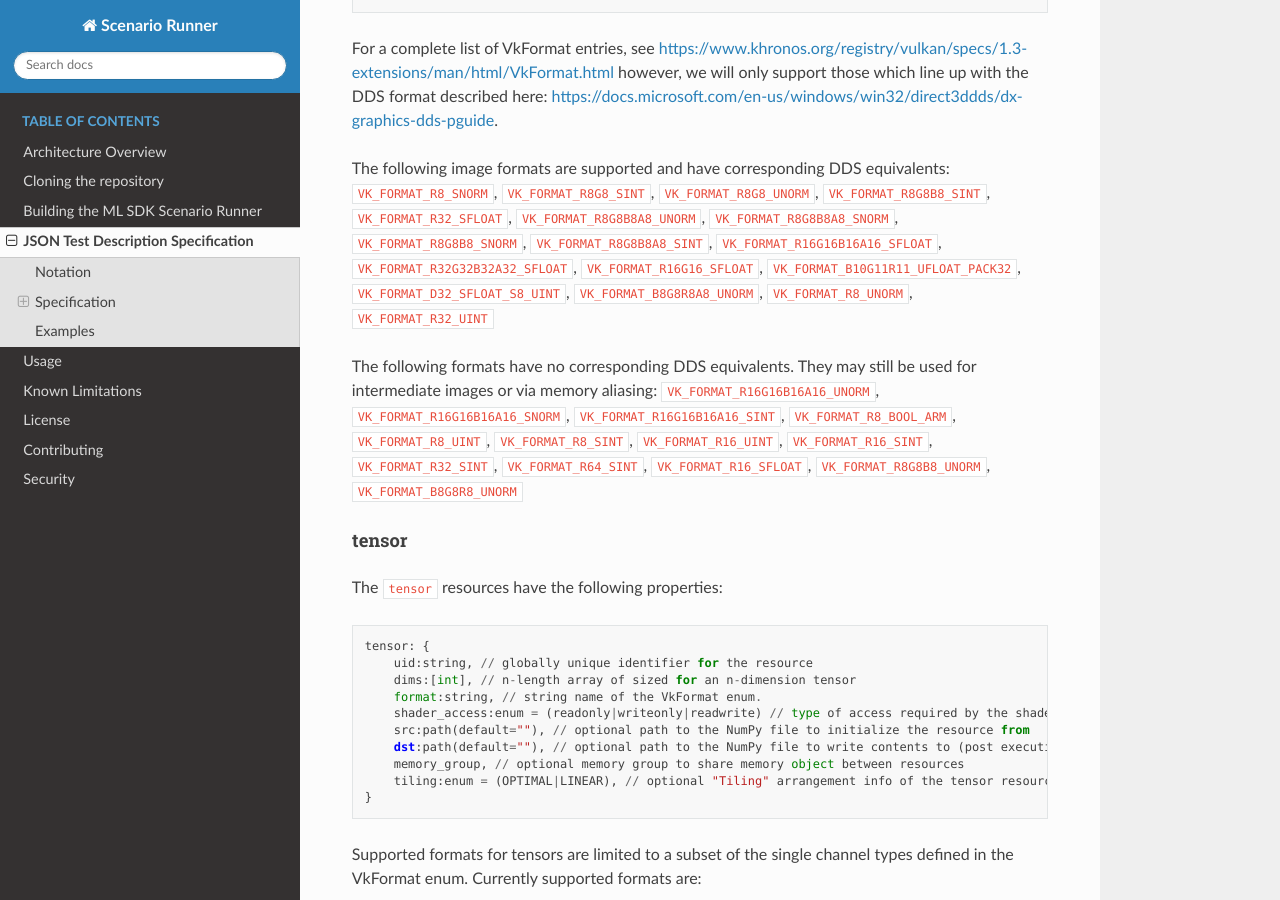
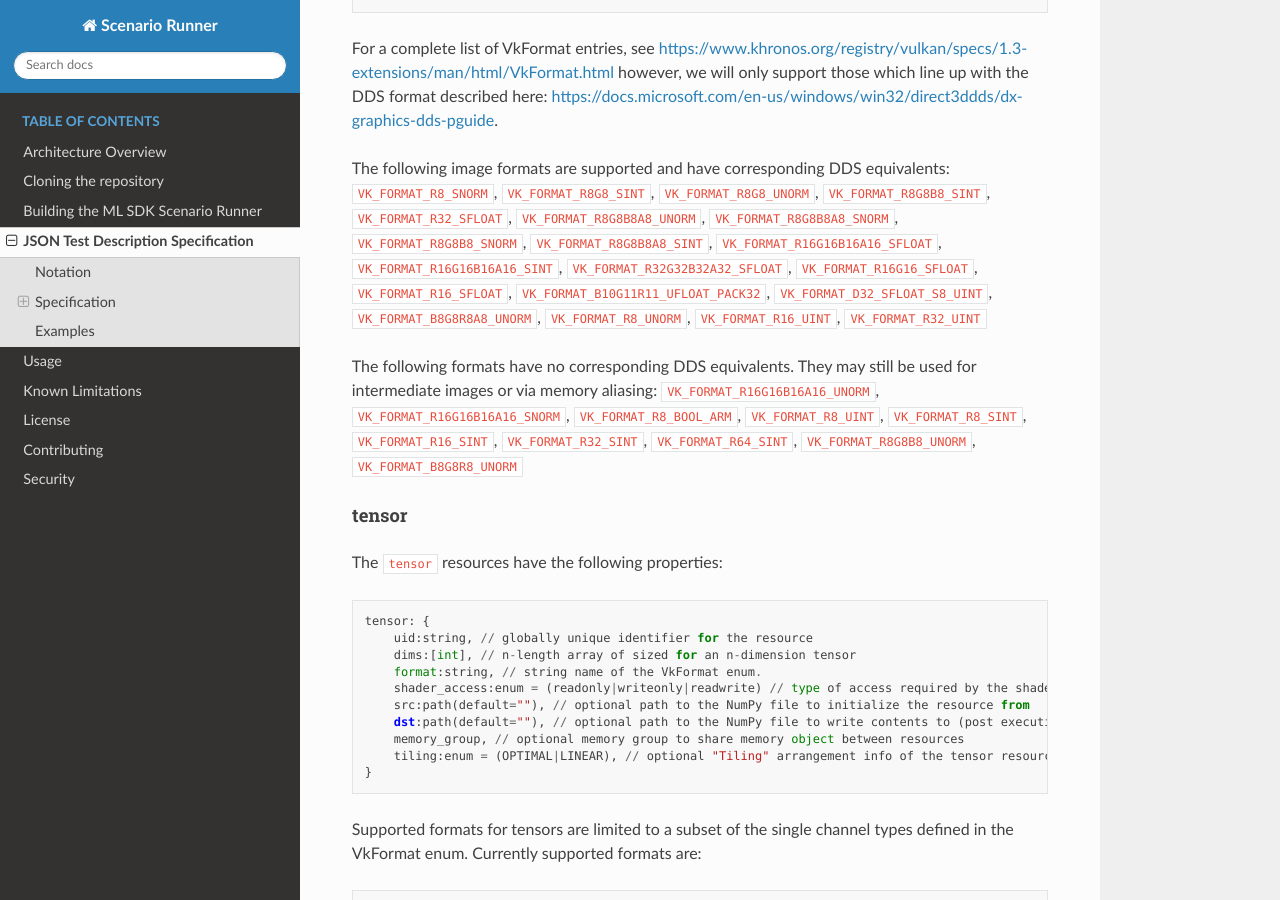
Before and after one commit to arm/ai-ml-sdk-scenario-runner, a Sphinx documentation site: the page built from docs/source/json.rst, in a window 1280 px wide and 900 px high, scrolled down 2799 px. Built offline with Sphinx 7.4.7 and the Read the Docs theme 3.1.0, drawn with Linux system fonts in a browser that asks for light colours.

```diff
--- a/docs/source/json.rst
+++ b/docs/source/json.rst
@@ -143,15 +143,16 @@ https://docs.microsoft.com/en-us/windows/win32/direct3ddds/dx-graphics-dds-pguid
 The following image formats are supported and have corresponding DDS equivalents:
 ``VK_FORMAT_R8_SNORM``, ``VK_FORMAT_R8G8_SINT``, ``VK_FORMAT_R8G8_UNORM``, ``VK_FORMAT_R8G8B8_SINT``,
 ``VK_FORMAT_R32_SFLOAT``, ``VK_FORMAT_R8G8B8A8_UNORM``, ``VK_FORMAT_R8G8B8A8_SNORM``, ``VK_FORMAT_R8G8B8_SNORM``,
-``VK_FORMAT_R8G8B8A8_SINT``, ``VK_FORMAT_R16G16B16A16_SFLOAT``, ``VK_FORMAT_R32G32B32A32_SFLOAT``,
-``VK_FORMAT_R16G16_SFLOAT``, ``VK_FORMAT_B10G11R11_UFLOAT_PACK32``, ``VK_FORMAT_D32_SFLOAT_S8_UINT``, ``VK_FORMAT_B8G8R8A8_UNORM``,
-``VK_FORMAT_R8_UNORM``, ``VK_FORMAT_R32_UINT``
+``VK_FORMAT_R8G8B8A8_SINT``, ``VK_FORMAT_R16G16B16A16_SFLOAT``, ``VK_FORMAT_R16G16B16A16_SINT``,
+``VK_FORMAT_R32G32B32A32_SFLOAT``, ``VK_FORMAT_R16G16_SFLOAT``, ``VK_FORMAT_R16_SFLOAT``,
+``VK_FORMAT_B10G11R11_UFLOAT_PACK32``, ``VK_FORMAT_D32_SFLOAT_S8_UINT``, ``VK_FORMAT_B8G8R8A8_UNORM``,
+``VK_FORMAT_R8_UNORM``, ``VK_FORMAT_R16_UINT``, ``VK_FORMAT_R32_UINT``
 
 The following formats have no corresponding DDS equivalents.
 They may still be used for intermediate images or via memory aliasing:
-``VK_FORMAT_R16G16B16A16_UNORM``, ``VK_FORMAT_R16G16B16A16_SNORM``, ``VK_FORMAT_R16G16B16A16_SINT``,
-``VK_FORMAT_R8_BOOL_ARM``, ``VK_FORMAT_R8_UINT``, ``VK_FORMAT_R8_SINT``, ``VK_FORMAT_R16_UINT``,
-``VK_FORMAT_R16_SINT``, ``VK_FORMAT_R32_SINT``, ``VK_FORMAT_R64_SINT``, ``VK_FORMAT_R16_SFLOAT``,
+``VK_FORMAT_R16G16B16A16_UNORM``, ``VK_FORMAT_R16G16B16A16_SNORM``,
+``VK_FORMAT_R8_BOOL_ARM``, ``VK_FORMAT_R8_UINT``, ``VK_FORMAT_R8_SINT``,
+``VK_FORMAT_R16_SINT``, ``VK_FORMAT_R32_SINT``, ``VK_FORMAT_R64_SINT``,
 ``VK_FORMAT_R8G8B8_UNORM``, ``VK_FORMAT_B8G8R8_UNORM``
 
 tensor
```
